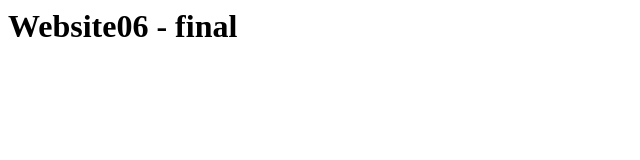
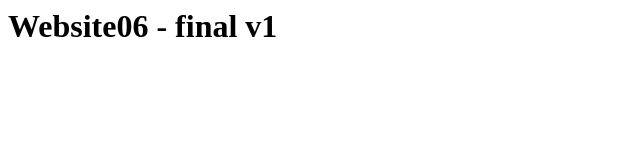
Before and after one commit to jaibwtl/website06, a plain HTML site: page index.html in a window 1280 px wide. Shown: the full height of the page, 0-640 px from the left. Drawn offline with Linux system fonts and the light colour scheme.

Commit message:
Update index.html

```diff
--- a/index.html
+++ b/index.html
@@ -1,5 +1,5 @@
 <html>
   <body>
-    <h1>Website06 - final </h1>
+    <h1>Website06 - final v1 </h1>
   </body>
 </html>
```
